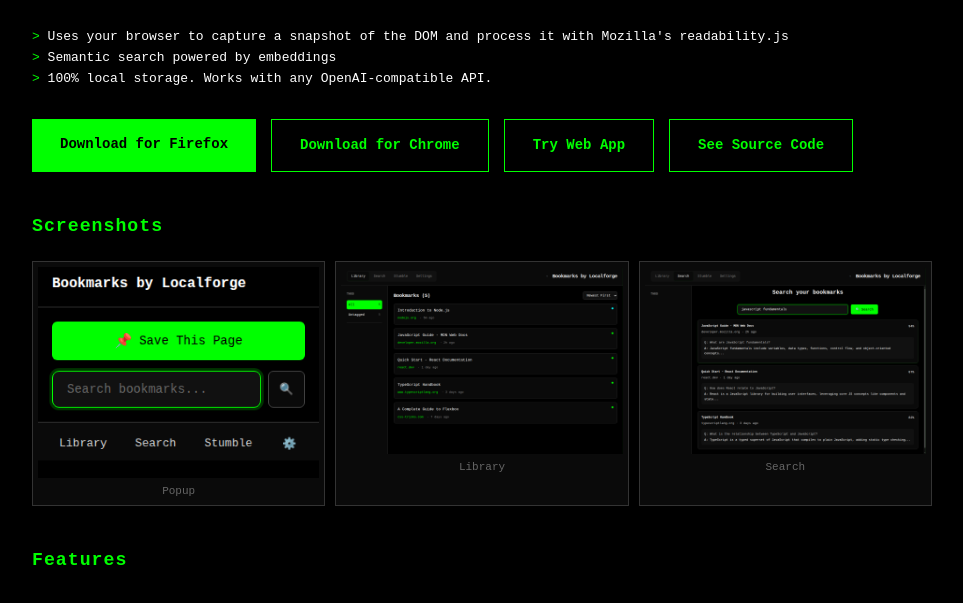
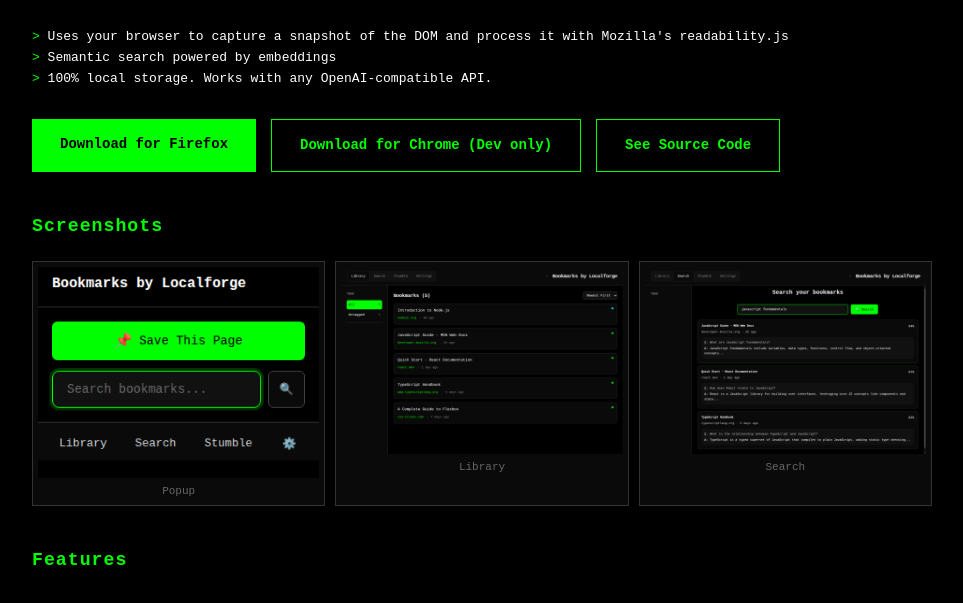
Before and after one commit to longregen/bookmarks, a website: page landing/index.html in a window 1280 px wide. Shown: the part 117-720 px from the top of the page, without its empty margins (158-1121 px from the left). Drawn offline with Linux system fonts and the light colour scheme.

Commit message:
docs: update download links for Firefox and Chrome

```diff
--- a/landing/index.html
+++ b/landing/index.html
@@ -242,9 +242,8 @@
   </div>
 
   <div class="downloads">
-    <a href="https://github.com/longregen/bookmarks/releases" class="download-btn">Download for Firefox</a>
-    <a href="https://github.com/longregen/bookmarks/releases" class="download-btn secondary">Download for Chrome</a>
-    <a href="/webapp" class="download-btn secondary">Try Web App</a>
+    <a href="https://addons.mozilla.org/en-US/firefox/addon/bookmarks-localforge/" class="download-btn">Download for Firefox</a>
+    <a href="https://github.com/longregen/bookmarks/releases" class="download-btn secondary">Download for Chrome (Dev only)</a>
     <a href="https://github.com/longregen/bookmarks" class="download-btn secondary">See Source Code</a>
   </div>
 
```
